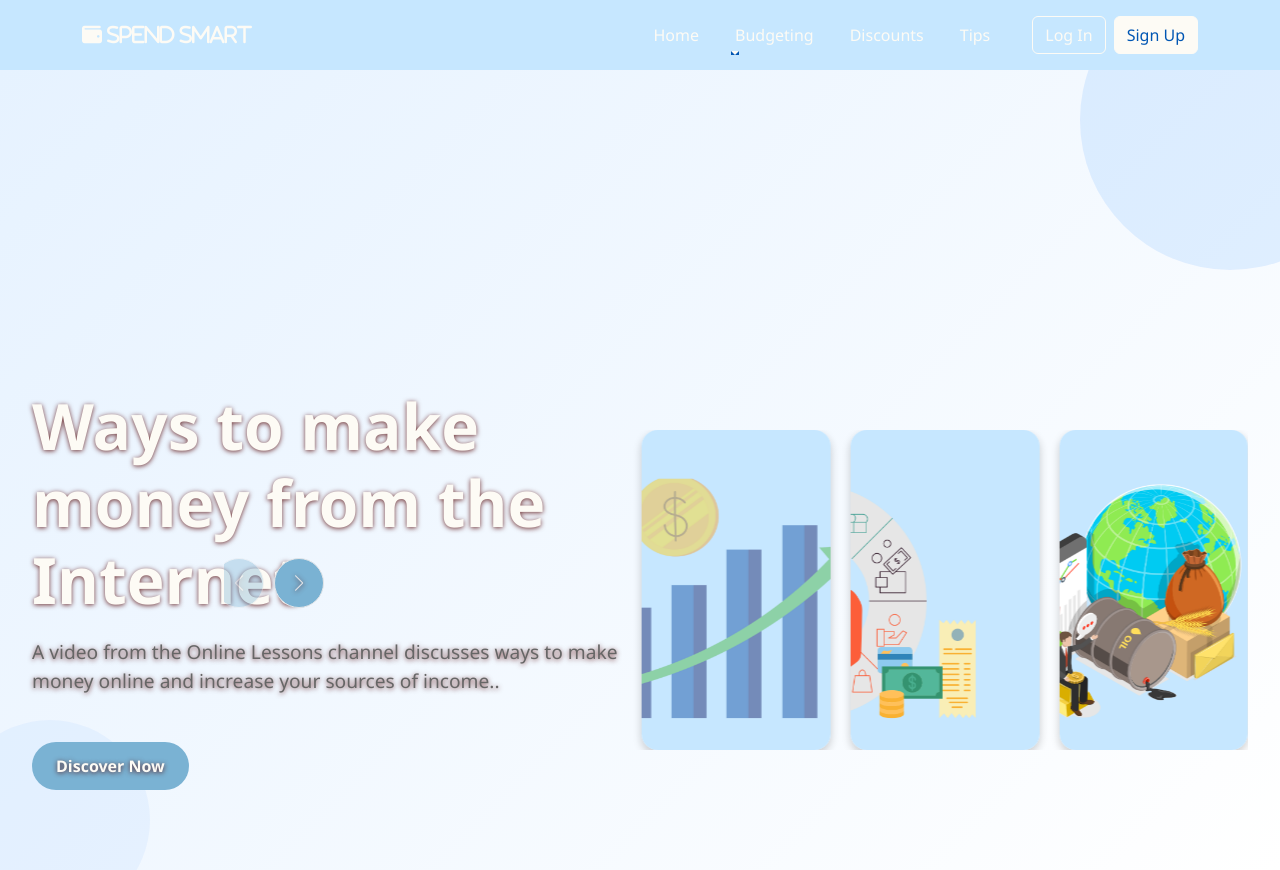
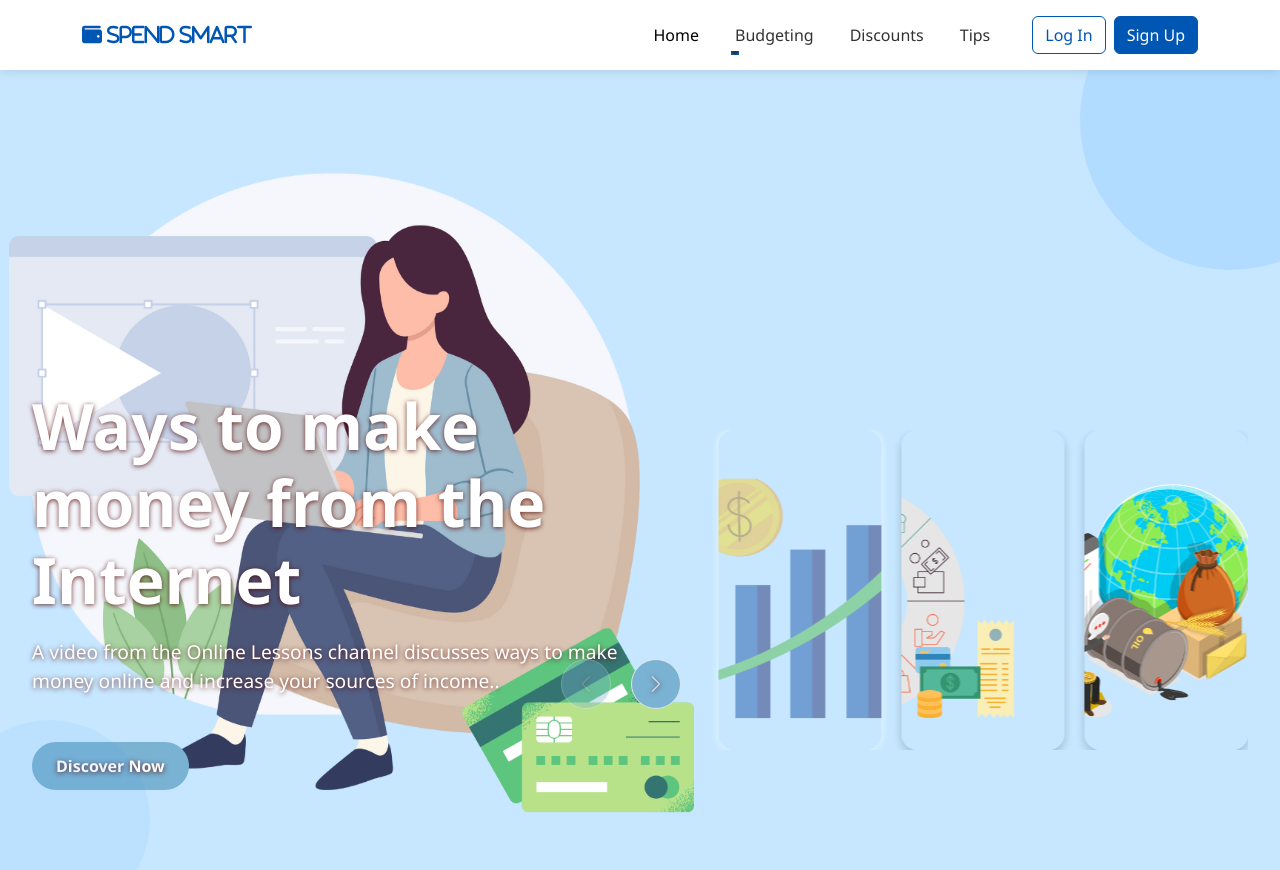
Before and after one commit to suhaib-mousa/SpendSmart.github.io, a React (Vite) app: page /tips in a window 1280 px wide. Built offline with nearby package versions, Linux system fonts and the light colour scheme.

Commit message:
tips page

```diff
--- a/src/pages/Tips.jsx
+++ b/src/pages/Tips.jsx
@@ -1,4 +1,4 @@
-import React, { useState, useEffect } from 'react';
+import React, { useState, useEffect, useRef } from 'react';
 import { Swiper, SwiperSlide } from 'swiper/react';
 import { Navigation } from 'swiper/modules';
 import 'swiper/css';
@@ -6,12 +6,16 @@ import 'swiper/css/navigation';
 import '../styles/Tips.css';
 
 const Tips = () => {
-  const [currentTip, setCurrentTip] = useState({
+  const prevRef = useRef(null);
+  const nextRef = useRef(null);
+  const swiperRef = useRef(null);
+
+  const mainTip = {
     bg: '/Media/Untitled design(8).png',
     title: 'Ways to make money from the Internet',
     text: 'A video from the Online Lessons channel discusses ways to make money online and increase your sources of income..',
     link: 'https://youtu.be/wAIIct0rNZU?si=duAyUiHhcqcePIbT'
-  });
+  };
 
   const tips = [
     {
@@ -35,44 +39,46 @@ const Tips = () => {
     {
       bg: '/Media/Untitled design(12).png',
       title: 'financial freedom',
-      text: 'YouTube clip from the show \'Seen\' talking about financial freedom.',
+      text: 'YouTube clip from the show \"Seen\" talking about financial freedom.',
       link: 'https://youtu.be/kZTSzFfMFjY?si=yGGtVtRu5M5NTLLw'
     }
   ];
 
+  const [currentTip, setCurrentTip] = useState(mainTip);
+  const [hiddenSlides, setHiddenSlides] = useState([]);
+
   const handleSlideChange = (swiper) => {
     const realIndex = swiper.realIndex;
-    if (realIndex === 0) {
-      setCurrentTip({
-        bg: '/Media/Untitled design(8).png',
-        title: 'Ways to make money from the Internet',
-        text: 'A video from the Online Lessons channel discusses ways to make money online and increase your sources of income..',
-        link: 'https://youtu.be/wAIIct0rNZU?si=duAyUiHhcqcePIbT'
-      });
-    } else {
-      setCurrentTip(tips[realIndex - 1]);
+    console.log('Current slide index:', realIndex);
+
+    // Set the current tip based on the active slide
+    const newTip = realIndex - 1 === -1 ? mainTip : tips[realIndex - 1];
+    setCurrentTip(newTip);
+
+    // Create an array of indices for slides that should be hidden
+    const newHiddenSlides = [];
+    for (let i = 0; i < swiper.slides.length; i++) {
+      if (i < realIndex) {
+        newHiddenSlides.push(i);
       }
+    }
+
+    setHiddenSlides(newHiddenSlides);
+    console.log('Hidden slides:', newHiddenSlides);
   };
 
   useEffect(() => {
-    const root = document.getElementById('root');
+    const root = document.getElementById('hero');
     if (root) {
       root.style.backgroundImage = `url('${currentTip.bg}')`;
       root.style.backgroundSize = 'cover';
       root.style.backgroundPosition = 'center';
     }
-    return () => {
-      if (root) {
-        root.style.backgroundImage = 'none';
-        root.style.backgroundSize = 'auto';
-        root.style.backgroundPosition = 'initial';
-      }
-    };
   }, [currentTip]);
 
   return (
     <div className="tips-wrapper">
-      <div className="hero d-flex align-items-end">
+      <div id="hero" className="hero d-flex justify-content-between align-items-end">
         <div className="hero-content mb-5">
           <h1 className="tip-title text-right">{currentTip.title}</h1>
           <p className="tip-text text-left">{currentTip.text}</p>
@@ -81,42 +87,41 @@ const Tips = () => {
           </a>
         </div>
 
-        <div className="d-flex flex-column">
-          <div className="swiper-container">
+        <div className="swiper-block">
           <Swiper
             modules={[Navigation]}
             slidesPerView={5}
             spaceBetween={20}
             centeredSlides={true}
-              navigation={true}
+            loop={false}
+            navigation={{
+              prevEl: prevRef.current,
+              nextEl: nextRef.current
+            }}
+            onBeforeInit={(swiper) => {
+              swiper.params.navigation.prevEl = prevRef.current;
+              swiper.params.navigation.nextEl = nextRef.current;
+              swiperRef.current = swiper;
+            }}
             onSlideChange={handleSlideChange}
-              breakpoints={{
-                320: {
-                  slidesPerView: 1,
-                  spaceBetween: 10
-                },
-                480: {
-                  slidesPerView: 2,
-                  spaceBetween: 15
-                },
-                768: {
-                  slidesPerView: 3,
-                  spaceBetween: 15
-                },
-                1024: {
-                  slidesPerView: 5,
-                  spaceBetween: 20
-                }
-              }}
+            initialSlide={0}
           >
             {tips.map((tip, index) => (
               <SwiperSlide
                 key={index}
-                  style={{ backgroundImage: `url('${tip.bg}')` }}
+                className={`tip-slide ${hiddenSlides.includes(index) ? 'hidden-slide' : ''}`}
+                style={{
+                  backgroundImage: `url('${tip.bg}')`,
+                  opacity: hiddenSlides.includes(index) ? 0.3 : 1,
+                  transform: hiddenSlides.includes(index) ? 'scale(0.9)' : 'scale(1)'
+                }}
               ></SwiperSlide>
             ))}
             <SwiperSlide style={{ opacity: 0 }}></SwiperSlide>
           </Swiper>
+          <div className="swiper-nav">
+            <div ref={prevRef} className="swiper-button-prev visible-button"></div>
+            <div ref={nextRef} className="swiper-button-next visible-button"></div>
           </div>
         </div>
       </div>
--- a/src/styles/Tips.css
+++ b/src/styles/Tips.css
@@ -1,116 +1,122 @@
+body {
+  position: relative;
+  overflow: hidden;
+}
+
 .tips-wrapper {
   min-height: 100vh;
-  width: 100%;
-  position: relative;
-  z-index: 1;
 }
 
 .hero {
   min-height: 100vh;
-  width: 100%;
-  position: relative;
+  display: flex;
+  justify-content: space-between;
+  align-items: center;
+  flex-wrap: wrap;
   padding: 2rem;
   color: #fdfbf5;
   text-shadow: 0 1px 5px rgba(80, 3, 3, 0.8);
+  background-size: cover;
+  background-position: center;
 }
 
 .hero-content {
   max-width: 600px;
-  margin-bottom: 5rem;
-  position: relative;
-  z-index: 2;
 }
 
 .hero h1 {
   font-size: 4rem;
   font-weight: bold;
-  color: #fdfbf5;
+  color: white;
 }
-
-.swiper-container {
-  position: absolute;
-  bottom: 15%;
-  right: 2rem;
-  width: 80%;
-  z-index: 2;
+.hero p {
+  color: white;
 }
-
-.swiper-slide {
-  background-size: cover;
-  background-position: center;
-  border-radius: 1rem;
-  height: 20rem;
-  cursor: pointer;
-  box-shadow: 0 4px 10px rgba(0, 0, 0, 0.2);
-  transition: transform 0.4s ease;
-}
-
 .tip-link {
   display: inline-block;
   text-decoration: none;
   padding: 0.75rem 1.5rem;
   font-weight: bold;
-  border: none;
   border-radius: 2rem;
   background-color: #7AB2D3;
-  color: #fdfbf5;
+  color: #fffdfd;
   transition: background 0.3s ease;
   margin-top: 1rem;
 }
 
 .tip-link:hover {
   background-color: #4A628A;
-  color: #fdfbf5;
+}
+
+.swiper-block {
+  position: absolute;
+  right: 2rem;
+  bottom: 15%;
+      width: 70%;
+
+}
+
+.swiper {
+  width: 100%;
+  height: 20rem;
+}
+
+.tip-slide {
+  background-size: cover;
+  background-position: center;
+  border-radius: 1rem;
+  height: 100%;
+  cursor: pointer;
+  box-shadow: 0 4px 10px rgba(0, 0, 0, 0.2);
+  transition: transform 0.4s ease;
+}
+
+.swiper-slide-active {
+  box-shadow: 0 0 10px rgba(255, 255, 255, 0.7);
+  transform: scale(1.05);
+}
+
+.hidden-slide {
+  opacity: 0.3;
+  pointer-events: none;
+  transform: scale(0.9);
+}
+
+.swiper-nav {
+  position: absolute;
+    bottom: 69px;
+    left: 30%;
+    transform: translateX(-50%);
+    display: flex;
+    gap: 1rem;
+    z-index: 1000;
 }
 
 .swiper-button-prev,
 .swiper-button-next {
-  transform: translateY(-10px);
   color: #e2e5e8;
   background-color: #7AB2D3;
   border: 1px solid;
   border-radius: 100%;
   width: 50px;
   height: 50px;
-  z-index: 3;
+  display: flex !important;
+  justify-content: center;
+  align-items: center;
 }
 
-.swiper-slide.hidden-slide {
-  opacity: 0;
-  pointer-events: none;
-}
-
-.navigation {
-  position: absolute;
-  display: flex;
-  bottom: 10%;
-  left: 50%;
-  z-index: 3;
-}
-
-.swiper-button-next,
-.swiper-rtl .swiper-button-prev {
-  right: auto;
-  left: 50px;
-}
-
-.swiper-button-prev,
-.swiper-rtl .swiper-button-next {
-  left: -10px;
-  right: auto;
-}
-
-.swiper-button-next:after,
-.swiper-button-prev:after {
+.swiper-button-prev::after,
+.swiper-button-next::after {
   font-size: 16px;
 }
 
+/* Animations */
 .text-left {
-  animation: slide-in-left .4s;
+  animation: slide-in-left 0.4s;
 }
 
 .text-right {
-  animation: slide-in-right .4s;
+  animation: slide-in-right 0.4s;
 }
 
 @keyframes slide-in-left {
@@ -131,22 +137,42 @@
   }
 }
 
-.dropdown-menu {
-  background-color: #7AB2D3;
+@media (max-width: 768px) {
+  .hero {
+    flex-direction: column;
+    text-align: center;
+  }
+
+  .swiper-block {
+    width: 90%;
+    position: static;
+    margin-top: 2rem;
+  }
+
+  .swiper-nav {
+    bottom: -40px;
+    position: static;
+    transform: none;
+    justify-content: center;
+  }
+}
+.swiper-button-prev, .swiper-rtl .swiper-button-next {
+    left: var(--swiper-navigation-sides-offset, -60px);
+    right: auto;
+}
+.swiper-button-next, .swiper-rtl .swiper-button-prev {
+    right: var(--swiper-navigation-sides-offset, -60px);
+    left: auto;
+}
+/* Add this to your Tips.css file if not present */
+.hidden-slide {
+  opacity: 0 !important; /* Use !important to ensure it's not overridden */
+  /* Or another visible change like: */
+  /* transform: scale(0.8) !important; */
+  /* filter: grayscale(100%) !important; */
 }
 
-.dropdown-menu li :hover {
-  background-color: #e2e5e8;
-  color: #333;
+.navbar-tips {
+  background-color: transparent !important;
+  box-shadow: none;
 }
-
-@media (max-width: 576px) {
-  .hero h1 {
-    font-size: 2.5rem;
-  }
-
-  .swiper-container {
-    width: 95%;
-    right: 1rem;
-  }
-}
--- a/src/styles/global.css
+++ b/src/styles/global.css
@@ -25,39 +25,6 @@
   padding: 15px 0;
   position: relative;
   z-index: 1000;
-}
-
-.navbar-tips {
-  background-color: transparent !important;
-  box-shadow: none;
-}
-
-.navbar-tips .nav-link,
-.navbar-tips .navbar-brand,
-.navbar-tips .navbar-brand i {
-  color: #fdfbf5 !important;
-}
-
-.navbar-tips .btn-outline-primary {
-  border-color: #fdfbf5;
-  color: #fdfbf5;
-}
-
-.navbar-tips .btn-outline-primary:hover {
-  background-color: #fdfbf5;
-  color: var(--primary-blue);
-}
-
-.navbar-tips .btn-primary {
-  background-color: #fdfbf5;
-  border-color: #fdfbf5;
-  color: var(--primary-blue);
-}
-
-.navbar-tips .btn-primary:hover {
-  background-color: var(--light-blue);
-  border-color: var(--light-blue);
-  color: var(--primary-blue);
 }
 
 .navbar-brand {
```
Lines whose indentation alone changed are shown as unchanged.
